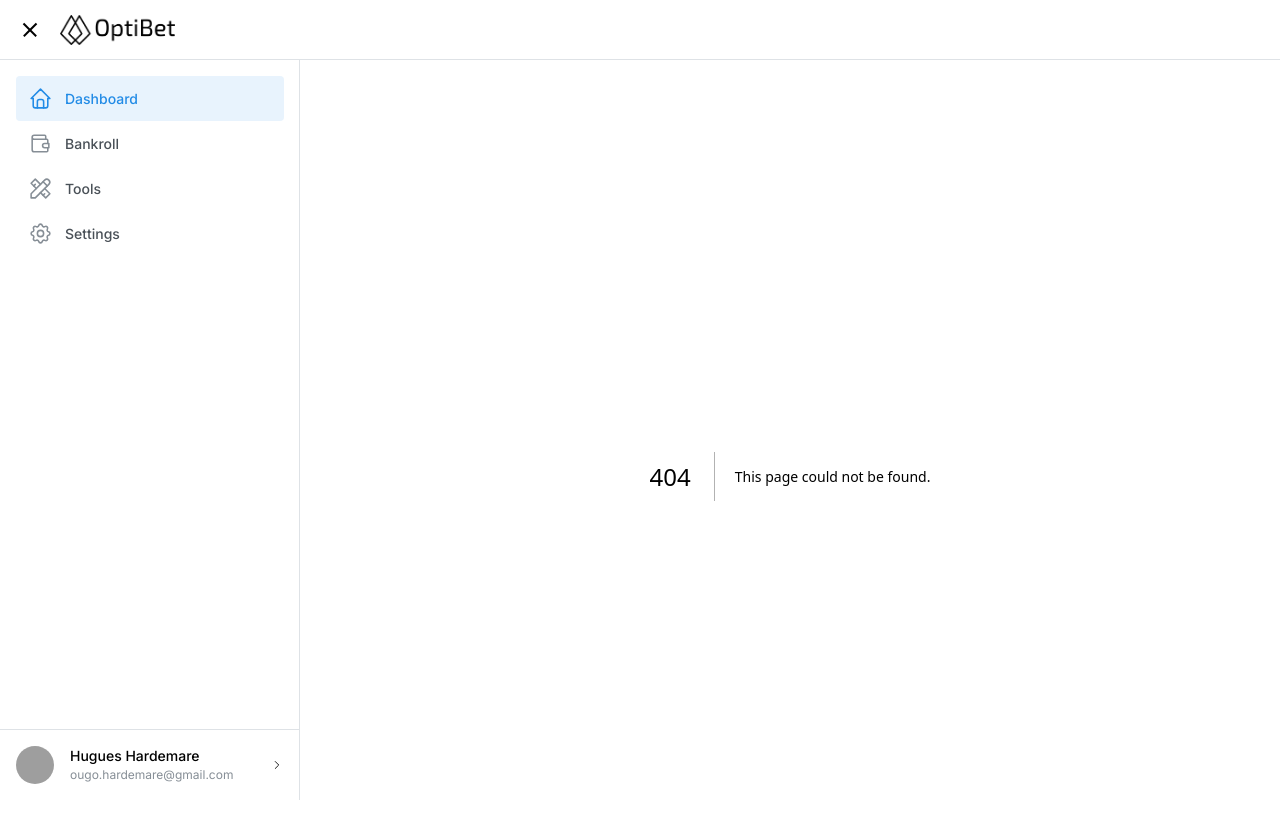
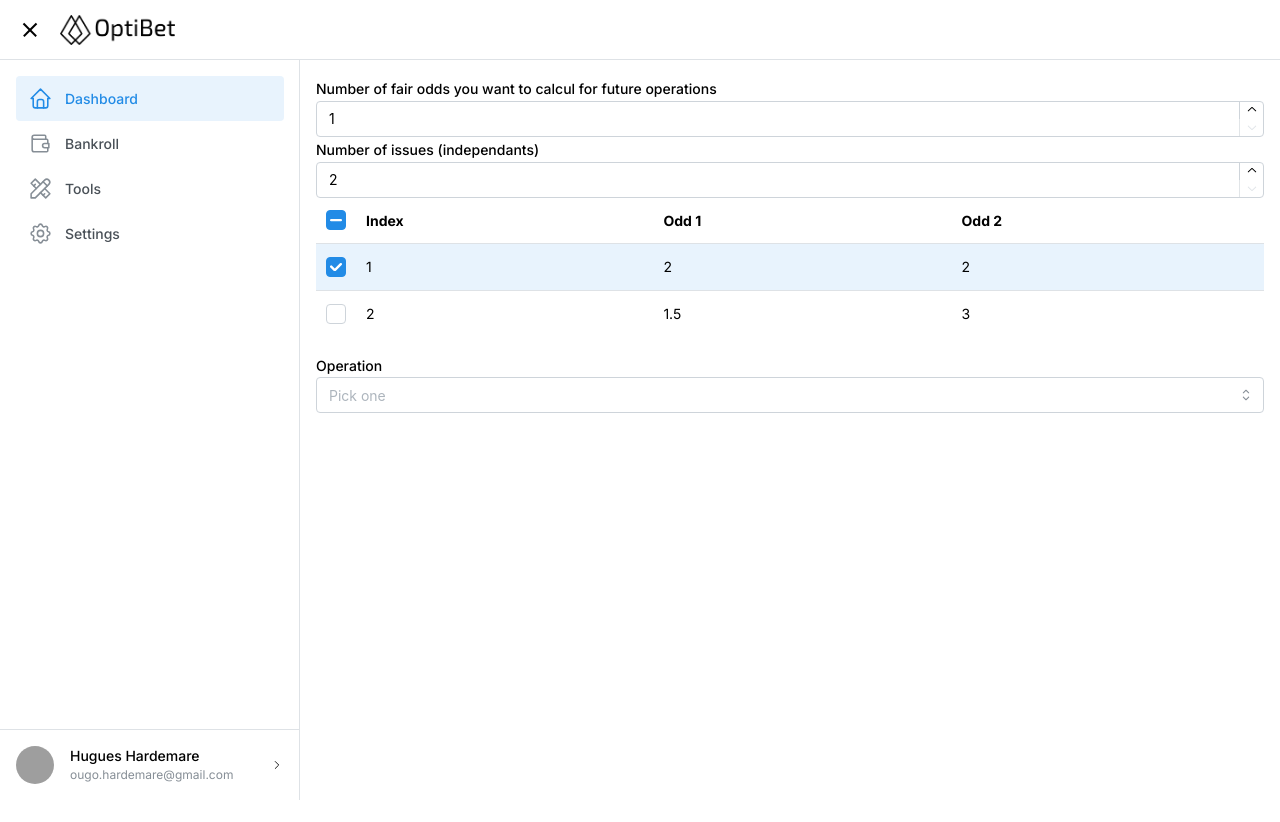
Before and after one commit to hughdmr/OBet_, a Next.js app: page /tool/value in a window 1280 px wide. Before the commit this address had no page. Shown: the top 822 px of the page. After the commit the page ends 800 px from the top, so only its background shows below. Built offline with nearby package versions, Linux system fonts and the light colour scheme; grey boxes are pictures that could not be loaded.

Commit message:
modif value

```diff
--- a/package.json
+++ b/package.json
@@ -9,7 +9,7 @@
     "lint": "next lint"
   },
   "dependencies": {
-    "@mantine/charts": "^7.10.1",
+    "@mantine/charts": "7.10.0",
     "@mantine/core": "7.10.0",
     "@mantine/form": "^7.10.1",
     "@mantine/hooks": "7.10.0",
--- /dev/null
+++ b/src/app/tool/value/page.tsx
@@ -0,0 +1,14 @@
+import { InputIssuesNumber, InputBetNumber, InputOperationType } from '../../../components/ValueInputs';
+import { TableInput } from '../../../components/TableInput';
+import classes from '../../../components/ValueInputs.module.css';
+
+export default function Home() {
+    return (
+      <div className={classes.container}>
+        <InputBetNumber/>
+        <InputIssuesNumber/>
+        <TableInput/>
+        <InputOperationType/>
+    </div>
+    );
+  }
--- /dev/null
+++ b/src/components/TableInput.module.css
@@ -0,0 +1,3 @@
+.rowSelected {
+    background-color: var(--mantine-color-blue-light);
+  }
--- /dev/null
+++ b/src/components/TableInput.tsx
@@ -0,0 +1,65 @@
+"use client"
+
+import cx from 'clsx';
+import { useState } from 'react';
+import { Table, Checkbox, ScrollArea, Group, Avatar, Text, rem } from '@mantine/core';
+import classes from './TableInput.module.css';
+
+const data = [
+  {
+    id: '1',
+    odd1: '2',
+    odd2: '2',
+  },
+  {
+    id: '2',
+    odd1: '1.5',
+    odd2: '3',
+  },
+];
+
+export function TableInput() {
+  const [selection, setSelection] = useState(['1']);
+  const toggleRow = (id: string) =>
+    setSelection((current) =>
+      current.includes(id) ? current.filter((item) => item !== id) : [...current, id]
+    );
+  const toggleAll = () =>
+    setSelection((current) => (current.length === data.length ? [] : data.map((item) => item.id)));
+
+  const rows = data.map((item) => {
+    const selected = selection.includes(item.id);
+    return (
+      <Table.Tr key={item.id} className={cx({ [classes.rowSelected]: selected })}>
+        <Table.Td>
+          <Checkbox checked={selection.includes(item.id)} onChange={() => toggleRow(item.id)} />
+        </Table.Td>
+        <Table.Td>{item.id}</Table.Td>
+        <Table.Td>{item.odd1}</Table.Td>
+        <Table.Td>{item.odd2}</Table.Td>
+      </Table.Tr>
+    );
+  });
+
+  return (
+    <ScrollArea>
+      <Table miw={800} verticalSpacing="sm">
+        <Table.Thead>
+          <Table.Tr>
+            <Table.Th style={{ width: rem(40) }}>
+              <Checkbox
+                onChange={toggleAll}
+                checked={selection.length === data.length}
+                indeterminate={selection.length > 0 && selection.length !== data.length}
+              />
+            </Table.Th>
+            <Table.Th>Index</Table.Th>
+            <Table.Th>Odd 1</Table.Th>
+            <Table.Th>Odd 2</Table.Th>
+          </Table.Tr>
+        </Table.Thead>
+        <Table.Tbody>{rows}</Table.Tbody>
+      </Table>
+    </ScrollArea>
+  );
+}
--- /dev/null
+++ b/src/components/ValueInputs.module.css
@@ -0,0 +1,7 @@
+/* .invalid {
+    background-color: var(--mantine-color-red-light);
+  }
+
+  .icon {
+    color: light-dark(var(--mantine-color-red-6), var(--mantine-color-red-7));
+  } */
--- /dev/null
+++ b/src/components/ValueInputs.tsx
@@ -0,0 +1,49 @@
+import { NumberInput, Select } from '@mantine/core';
+import classes from './ValueInputs.module.css';
+
+export function InputIssuesNumber() {
+  return (
+    <NumberInput
+      label="Number of issues (independants)"
+      placeholder="Number between 2 and 100"
+      // error="Invalid number, need number between 2 and 100"
+      defaultValue={2}
+      clampBehavior="strict"
+      min={2}
+      max={100}
+      allowDecimal={false}
+      stepHoldDelay={500}
+      stepHoldInterval={100}
+    />
+  );
+}
+
+export function InputBetNumber() {
+  return (
+    <NumberInput
+      label="Number of fair odds you want to calcul for future operations"
+      placeholder="Number between 1 and 100"
+      // error="Invalid number, need number between 2 and 100"
+      defaultValue={1}
+      clampBehavior="strict"
+      min={1}
+      max={100}
+      allowDecimal={false}
+      stepHoldDelay={500}
+      stepHoldInterval={100}
+    />
+  );
+}
+
+export function InputOperationType() {
+  return (
+    <Select
+        mt="md"
+        comboboxProps={{ withinPortal: true }}
+        data={['Combined (Intersection with independants events)', 'Soustraction (Privation with independants events)', 'Multichance Separated (Union with combined null)', 'Multichance Unseparated (Union with combined not null)']}
+        placeholder="Pick one"
+        label="Operation"
+        classNames={classes}
+      />
+  );
+}
```
Also changed, not shown: src/app/tool/freebet/page.tsx (added, +7 -0 lines), src/app/tool/surebet/page.tsx (added, +7 -0 lines), src/components/BadgeCard.tsx (+83 -1 lines), 1 other file (tests, documents, lock files or other folders).
